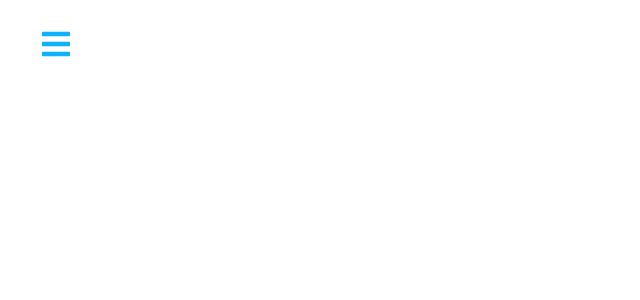
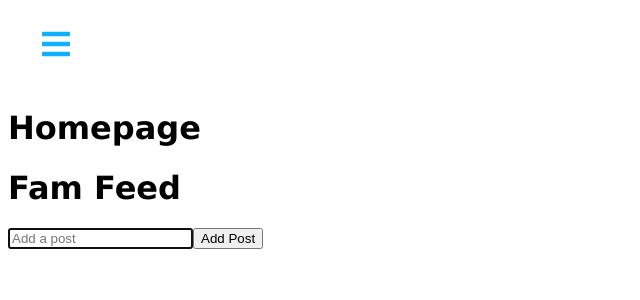
Before and after one commit to kadinsayani/Famify, a React (Create React App) app in the folder client/: page /homepage in a window 1280 px wide. Shown: the top 300 px of the page, without its empty margins (0-640 px from the left). Built offline with nearby package versions, Linux system fonts and the light colour scheme.

Commit message:
navbar works now

```diff
--- a/client/src/App.js
+++ b/client/src/App.js
@@ -1,7 +1,7 @@
 import React, { useState } from "react";
 import "./App.css";
 // import { Routes, Route } from "react-router-dom";
-import { BrowserRouter as Router, Route } from "react-router-dom";
+import { BrowserRouter as Router, Route, Routes } from "react-router-dom";
 import Login from "./components/Login.js";
 import Register from "./components/Register.js";
 import Homepage from "./components/Homepage.js";
@@ -12,10 +12,10 @@
 const App = () => {
   const [user, setLoginUser] = useState({});
   return (
-    <div>
+    <>
       <Router>
-        <Navbar>
-          <Route>
+        <Navbar />
+        <Routes>
           <Route
             path="/"
             element={user && user._id ? <Homepage /> : <Login />}
@@ -25,13 +25,12 @@
             path="/login"
             element={<Login setLoginUser={setLoginUser} />}
           />
-            <Route path="/register" element={<Register />} />
+          <Route path="/register" component={<Register />} />
           <Route path="/tasklist" element={<TaskList />} />
           <Route path="/famfeed" element={<FamFeed />} />
-          </Route>
-        </Navbar>
+        </Routes>
       </Router>
-    </div>
+    </>
   );
 };
 
--- a/client/src/components/FamFeed.js
+++ b/client/src/components/FamFeed.js
@@ -11,11 +11,12 @@
   };
 
   return (
-    <div className="post-app">
-      <h1>Fam Feed</h1>
-      <PostForm onSubmit={addPost} />
-      {/* get posts from database */}
-      <Post posts={posts} />
+    <div className="famfeed">
+      <div className="post-app">
+        <h1>Fam Feed</h1>
+        <PostForm onSubmit={addPost} />
+        <Post posts={posts} />
+      </div>
     </div>
   );
 }
--- a/client/src/components/Homepage.js
+++ b/client/src/components/Homepage.js
@@ -3,7 +3,7 @@
 
 const Homepage = () => {
   return (
-    <div>
+    <div className="homepage">
       <h1>Homepage</h1>
       <FamFeed />
     </div>
```
Lines whose indentation alone changed are shown as unchanged.
